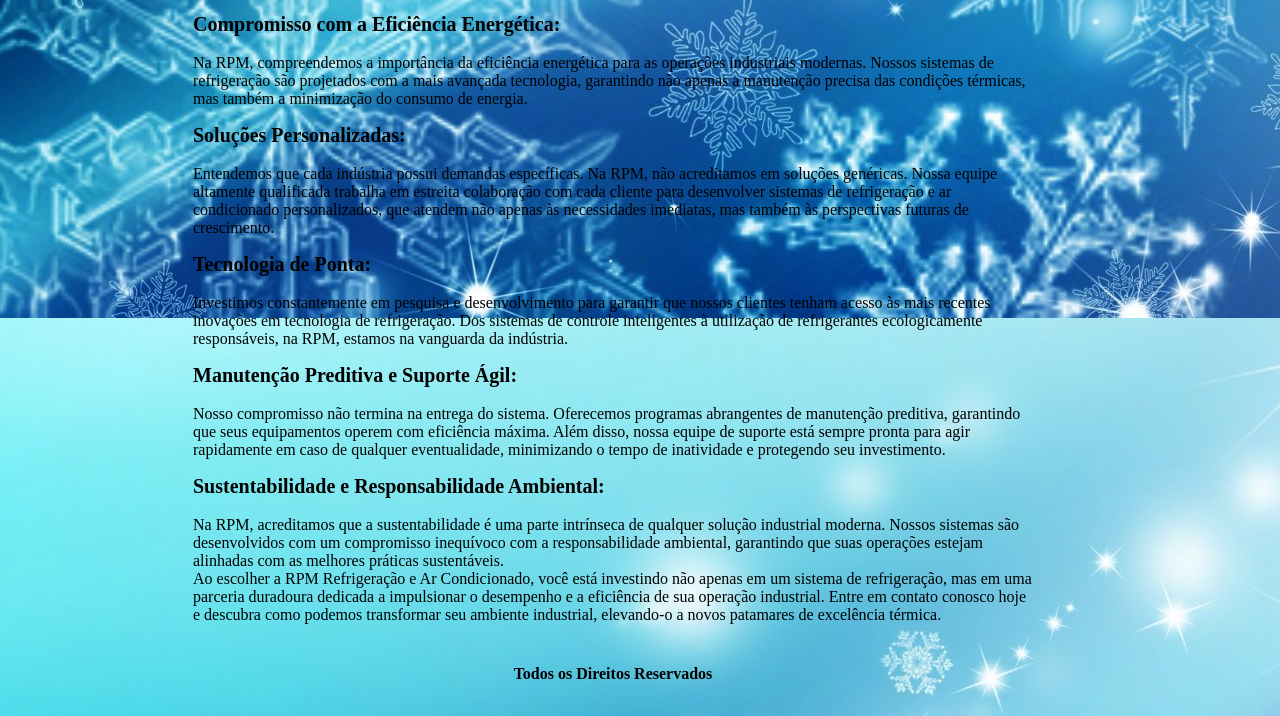
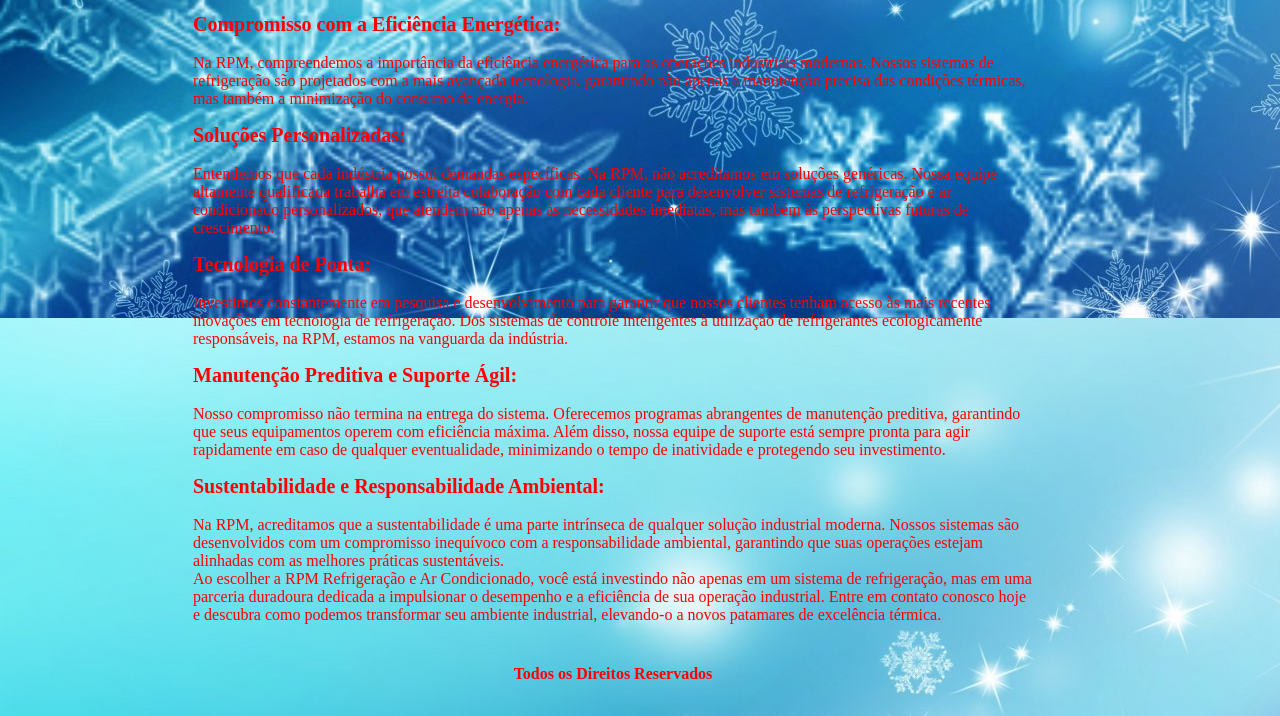
Before and after one commit to nemo147/RPM, a plain HTML site: page index.html in a window 1280 px wide. Shown: the part 882-1598 px from the top of the page. Drawn offline with Linux system fonts and the light colour scheme.

Commit message:
Update index.html

```diff
--- a/index.html
+++ b/index.html
@@ -40,6 +40,12 @@
                     background-position: center;
                 }
             }
+		tr{
+                color: red;
+            }
+            strong{
+                color: red;
+            }
         </style>
     </head>
     <body>
@@ -51,7 +57,7 @@
                         <img src="./imagens/whatsapp.png" alt="WhatsApp" width="30" height="30"> WhatsApp
                     </a>
                     <p>E-mail: <a href="mailto: rpmmanutencao@outlook.com">
-                        <img src="./imagens/outlook.png" alt="Outlook Logo" width="30" height="30"> rpmmanutencao@outlook.com
+                        <img src="./imagens/outlook.png" alt="Outlook Logo" width="30" height="30"> <strong>rpmmanutencao@outlook.com</strong>
                     </a></p>
                     <a href="index.html">Home |</a>
                     <a href="https://web.facebook.com/rpmarcondicionado">
```
